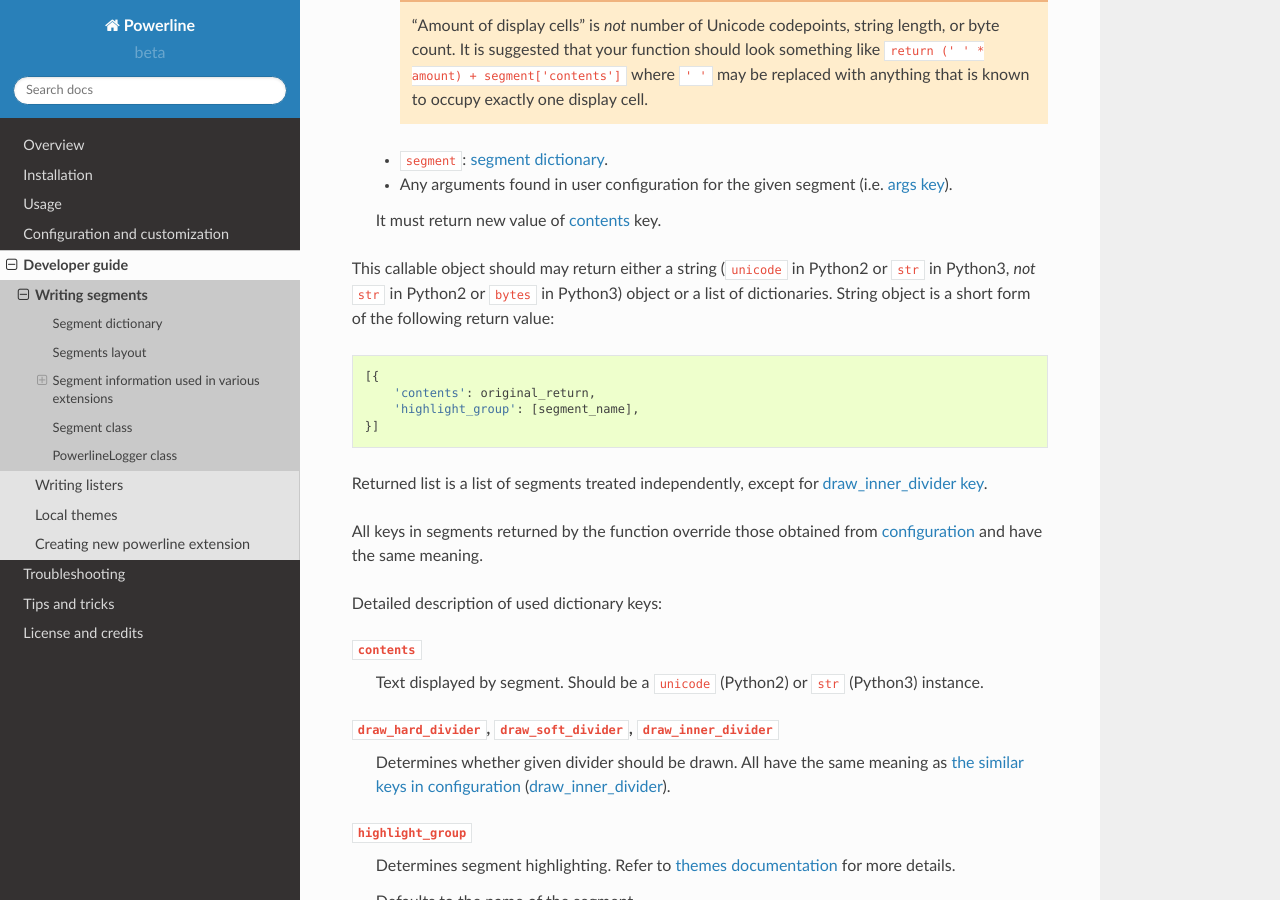
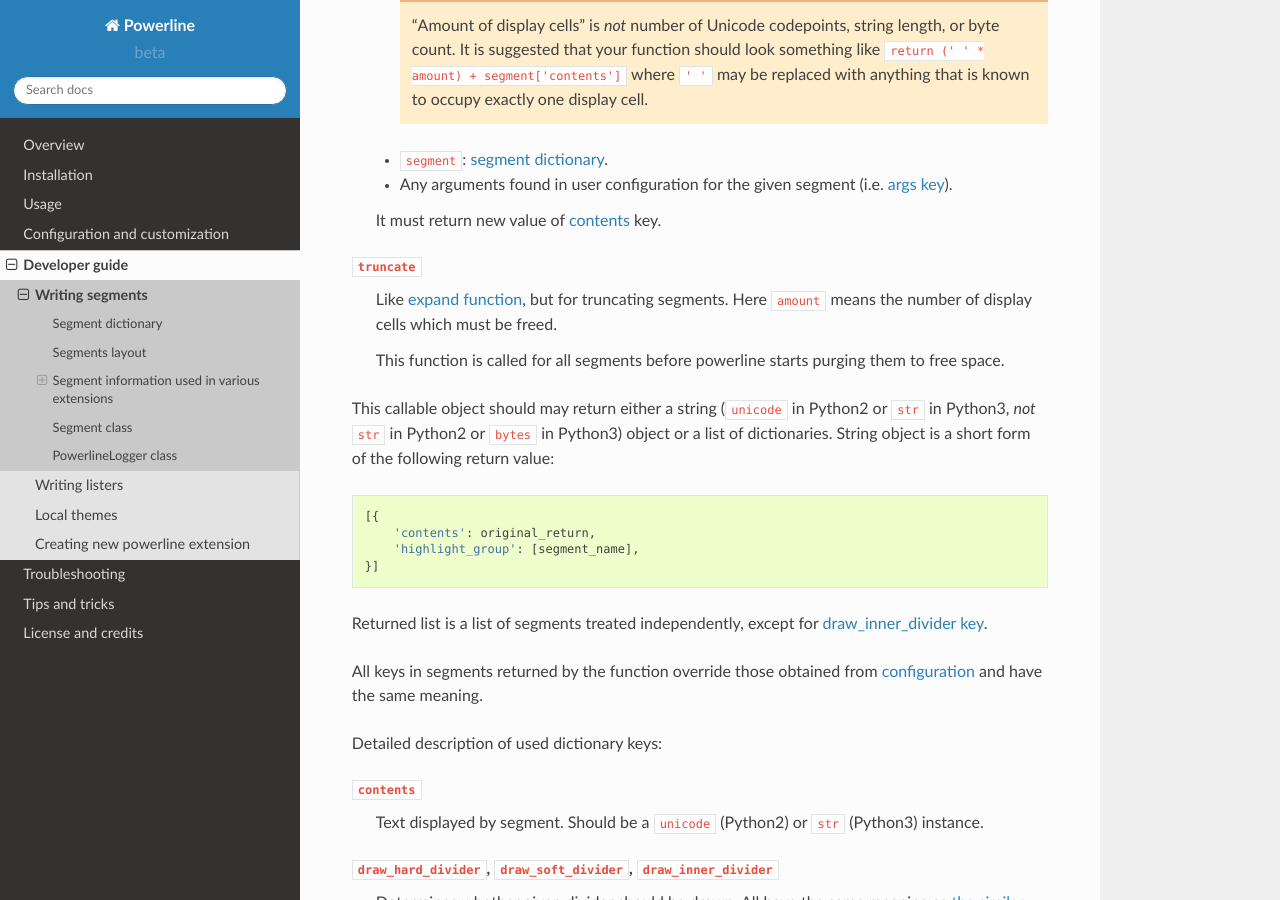
Before and after one commit to someyooyo/someyooyo, a Sphinx documentation site: the page built from docs/source/develop/segments.rst, in a window 1280 px wide and 900 px high, scrolled down 1640 px. Built offline with Sphinx 7.4.7 and the Read the Docs theme 2.0.0, drawn with Linux system fonts in a browser that asks for light colours; some of the changed text lies outside the part shown.

Commit message:
Implement segment truncation
Closes #161 (requires implementation for specific segments though)

```diff
--- a/docs/source/develop/segments.rst
+++ b/docs/source/develop/segments.rst
@@ -101,6 +101,16 @@ powerline:
       :ref:`args key <config-themes-seg-args>`).
 
     It must return new value of :ref:`contents <dev-segments-seg-contents>` key.
+
+.. _dev-segments-truncate:
+
+``truncate``
+    Like :ref:`expand function <dev-segments-expand>`, but for truncating
+    segments. Here ``amount`` means the number of display cells which must be
+    freed.
+
+    This function is called for all segments before powerline starts purging
+    them to free space.
 
 This callable object should may return either a string (``unicode`` in Python2
 or ``str`` in Python3, *not* ``str`` in Python2 or ``bytes`` in Python3) object
@@ -251,10 +261,11 @@ Segment dictionary contains the following keys:
   ``width``, ``align``
     :ref:`Width and align options <config-themes-seg-align>`. May be ``None``.
 
-  ``expand``
-    Partially applied :ref:`expand function <dev-segments-expand>`. Accepts
-    ``pl``, ``amount`` and ``segment`` positional parameters, keyword parameters
-    from :ref:`args <config-themes-seg-args>` key were applied.
+  ``expand``, ``truncate``
+    Partially applied :ref:`expand <dev-segments-expand>` or :ref:`truncate
+    <dev-segments-truncate>` function. Accepts ``pl``, ``amount`` and
+    ``segment`` positional parameters, keyword parameters from :ref:`args
+    <config-themes-seg-args>` key were applied.
 
   ``startup``
     Partially applied :ref:`startup function <dev-segments-startup>`. Accepts
```
Also changed, not shown: 3 other files.
